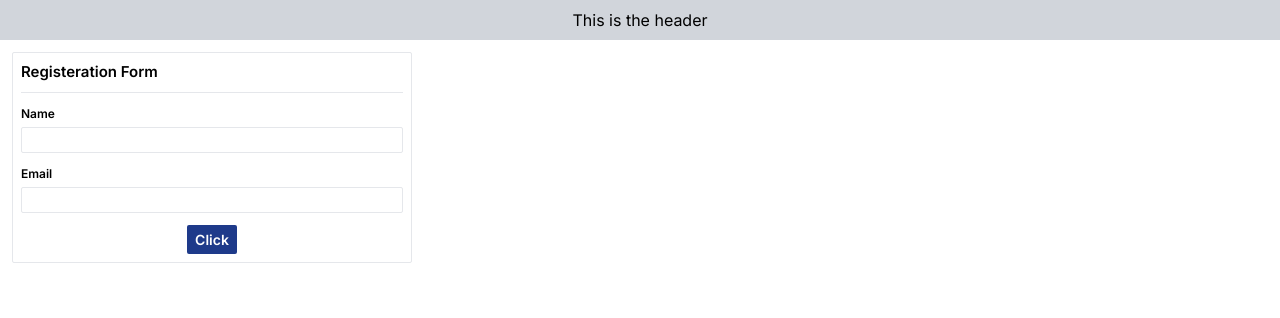
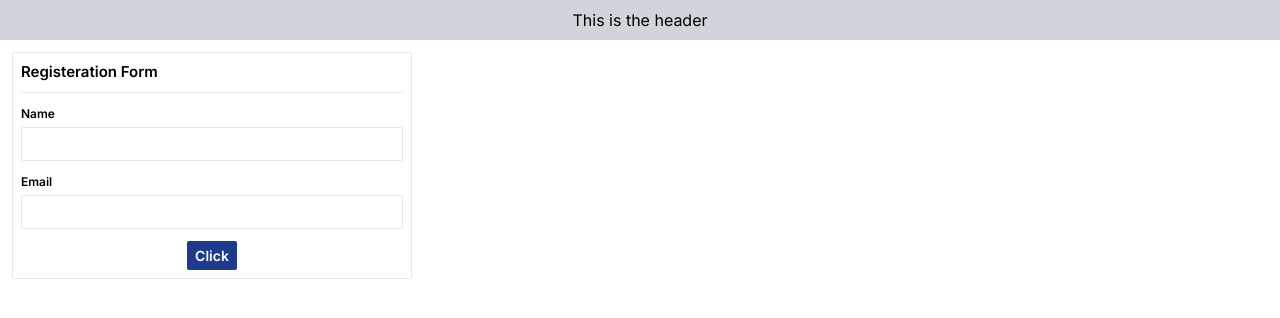
Before and after one commit to James09Git/git-prac, a Next.js app: page /signin in a window 1280 px wide. Shown: the top 318 px of the page. Built offline with nearby package versions, Linux system fonts and the light colour scheme.

Commit message:
update on the form

```diff
--- a/app/signin/page.tsx
+++ b/app/signin/page.tsx
@@ -11,11 +11,17 @@ const page = () => {
             </div>
             <div className="flex flex-col gap-1">
               <label className="font-semibold text-[12px]">Name</label>
-              <input className="border outline-none rounded-sm" type="text" />
+              <input
+                className="border outline-none rounded-sm p-1"
+                type="text"
+              />
             </div>
             <div className="flex flex-col gap-1">
               <label className="font-semibold text-[12px] ">Email</label>
-              <input className="border outline-none rounded-sm" type="text" />
+              <input
+                className="border outline-none rounded-sm p-1"
+                type="text"
+              />
             </div>
             <div className="flex justify-center items-center">
               <button className="p-1 bg-blue-900 rounded-sm px-2 py-1 text-white font-semibold text-[14px]">
```
